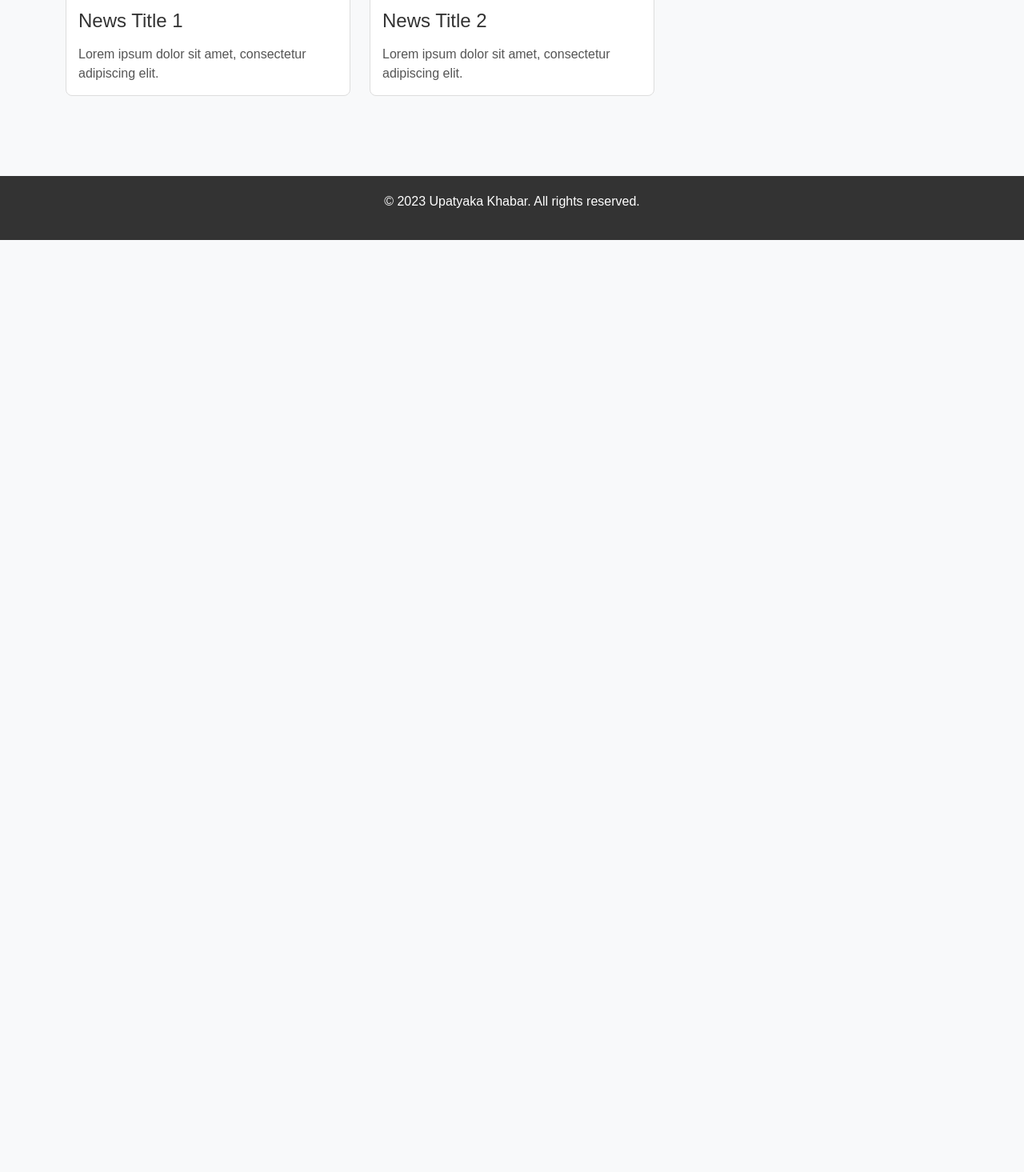
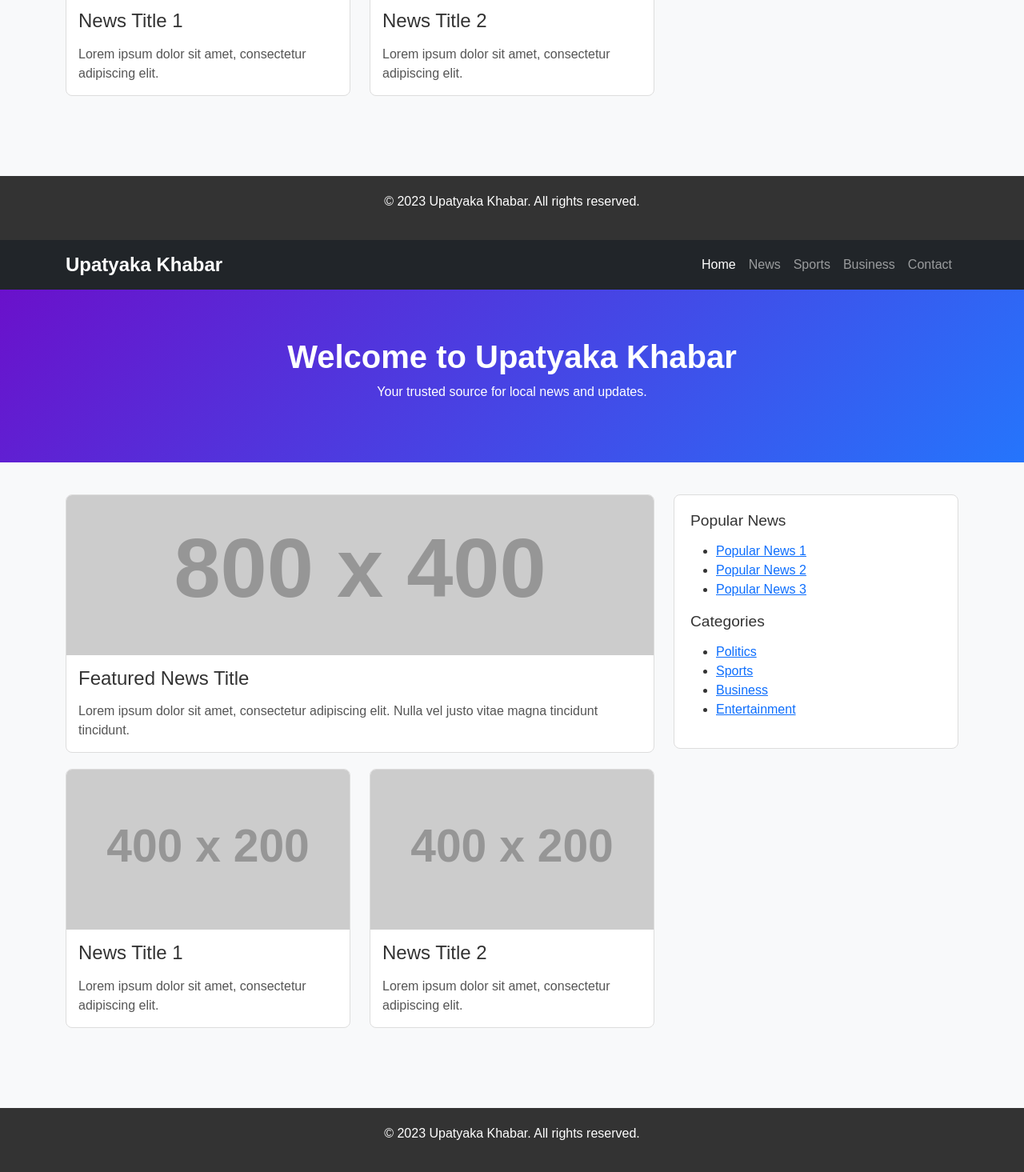
Before and after one commit to UpatyakaKhabar/Upatyaka-Khabar, a plain HTML site: page index.html in a window 1280 px wide. Shown: the part 866-2331 px from the top of the page at 80% size. Before the commit the page ends 1166 px from the top, so only its background shows below. Drawn offline with nearby package versions, Linux system fonts and the light colour scheme; placeholder pictures from the web are drawn by us.

Commit message:
Update index.html

```diff
--- a/index.html
+++ b/index.html
@@ -170,3 +170,175 @@
   <script src="https://cdn.jsdelivr.net/npm/bootstrap@5.3.0-alpha1/dist/js/bootstrap.bundle.min.js"></script>
 </body>
 </html>
+<!DOCTYPE html>
+<html lang="en">
+<head>
+  <meta charset="UTF-8">
+  <meta name="viewport" content="width=device-width, initial-scale=1.0">
+  <title>Upatyaka Khabar</title>
+  <!-- Bootstrap 5 CSS -->
+  <link href="https://cdn.jsdelivr.net/npm/bootstrap@5.3.0-alpha1/dist/css/bootstrap.min.css" rel="stylesheet">
+  <!-- Custom CSS -->
+  <style>
+    body {
+      font-family: 'Arial', sans-serif;
+      background-color: #f8f9fa;
+      color: #333;
+    }
+    .navbar-brand {
+      font-weight: bold;
+      font-size: 1.5rem;
+    }
+    .hero-section {
+      background: linear-gradient(135deg, #6a11cb, #2575fc);
+      color: white;
+      padding: 60px 0;
+      text-align: center;
+    }
+    .hero-section h1 {
+      font-size: 2.5rem;
+      font-weight: bold;
+    }
+    .news-section {
+      padding: 40px 0;
+    }
+    .news-card {
+      margin-bottom: 20px;
+      border: 1px solid #ddd;
+      border-radius: 8px;
+      overflow: hidden;
+      background: white;
+    }
+    .news-card img {
+      width: 100%;
+      height: 200px;
+      object-fit: cover;
+    }
+    .news-card h3 {
+      font-size: 1.5rem;
+      margin: 15px;
+    }
+    .news-card p {
+      margin: 0 15px 15px;
+      color: #555;
+    }
+    .sidebar {
+      background: white;
+      padding: 20px;
+      border: 1px solid #ddd;
+      border-radius: 8px;
+    }
+    .sidebar h4 {
+      font-size: 1.2rem;
+      margin-bottom: 15px;
+    }
+    .footer {
+      background-color: #333;
+      color: white;
+      text-align: center;
+      padding: 20px 0;
+      margin-top: 40px;
+    }
+  </style>
+</head>
+<body>
+
+  <!-- Navbar -->
+  <nav class="navbar navbar-expand-lg navbar-dark bg-dark">
+    <div class="container">
+      <a class="navbar-brand" href="#">Upatyaka Khabar</a>
+      <button class="navbar-toggler" type="button" data-bs-toggle="collapse" data-bs-target="#navbarNav" aria-controls="navbarNav" aria-expanded="false" aria-label="Toggle navigation">
+        <span class="navbar-toggler-icon"></span>
+      </button>
+      <div class="collapse navbar-collapse" id="navbarNav">
+        <ul class="navbar-nav ms-auto">
+          <li class="nav-item">
+            <a class="nav-link active" aria-current="page" href="#">Home</a>
+          </li>
+          <li class="nav-item">
+            <a class="nav-link" href="#">News</a>
+          </li>
+          <li class="nav-item">
+            <a class="nav-link" href="#">Sports</a>
+          </li>
+          <li class="nav-item">
+            <a class="nav-link" href="#">Business</a>
+          </li>
+          <li class="nav-item">
+            <a class="nav-link" href="#">Contact</a>
+          </li>
+        </ul>
+      </div>
+    </div>
+  </nav>
+
+  <!-- Hero Section -->
+  <section class="hero-section">
+    <div class="container">
+      <h1>Welcome to Upatyaka Khabar</h1>
+      <p>Your trusted source for local news and updates.</p>
+    </div>
+  </section>
+
+  <!-- Main Content -->
+  <section class="news-section">
+    <div class="container">
+      <div class="row">
+        <!-- Main News Column -->
+        <div class="col-lg-8">
+          <div class="news-card">
+            <img src="https://via.placeholder.com/800x400" alt="Featured News">
+            <h3>Featured News Title</h3>
+            <p>Lorem ipsum dolor sit amet, consectetur adipiscing elit. Nulla vel justo vitae magna tincidunt tincidunt.</p>
+          </div>
+          <div class="row">
+            <div class="col-md-6">
+              <div class="news-card">
+                <img src="https://via.placeholder.com/400x200" alt="News 1">
+                <h3>News Title 1</h3>
+                <p>Lorem ipsum dolor sit amet, consectetur adipiscing elit.</p>
+              </div>
+            </div>
+            <div class="col-md-6">
+              <div class="news-card">
+                <img src="https://via.placeholder.com/400x200" alt="News 2">
+                <h3>News Title 2</h3>
+                <p>Lorem ipsum dolor sit amet, consectetur adipiscing elit.</p>
+              </div>
+            </div>
+          </div>
+        </div>
+
+        <!-- Sidebar -->
+        <div class="col-lg-4">
+          <div class="sidebar">
+            <h4>Popular News</h4>
+            <ul>
+              <li><a href="#">Popular News 1</a></li>
+              <li><a href="#">Popular News 2</a></li>
+              <li><a href="#">Popular News 3</a></li>
+            </ul>
+            <h4>Categories</h4>
+            <ul>
+              <li><a href="#">Politics</a></li>
+              <li><a href="#">Sports</a></li>
+              <li><a href="#">Business</a></li>
+              <li><a href="#">Entertainment</a></li>
+            </ul>
+          </div>
+        </div>
+      </div>
+    </div>
+  </section>
+
+  <!-- Footer -->
+  <footer class="footer">
+    <div class="container">
+      <p>&copy; 2023 Upatyaka Khabar. All rights reserved.</p>
+    </div>
+  </footer>
+
+  <!-- Bootstrap 5 JS -->
+  <script src="https://cdn.jsdelivr.net/npm/bootstrap@5.3.0-alpha1/dist/js/bootstrap.bundle.min.js"></script>
+</body>
+</html>
```
